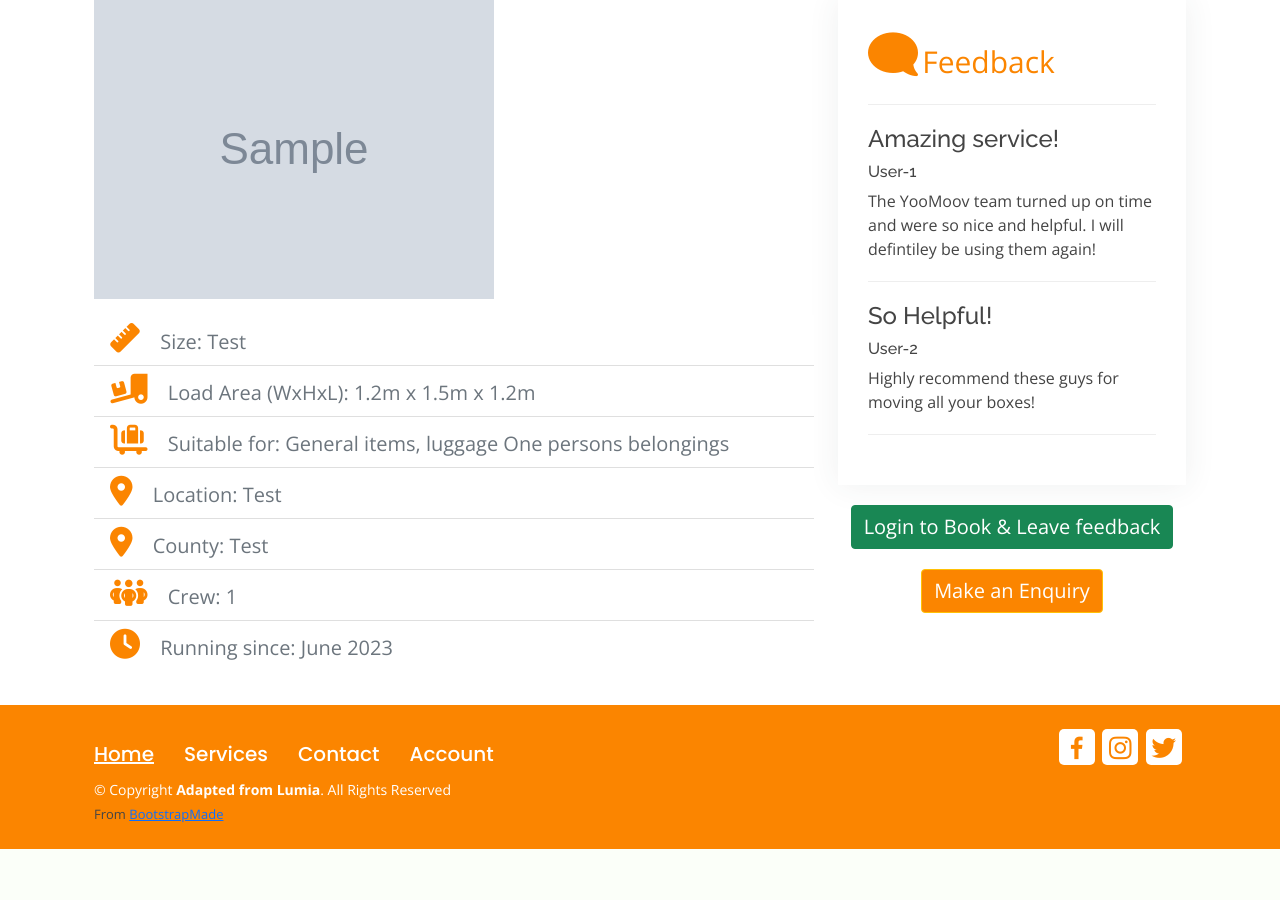
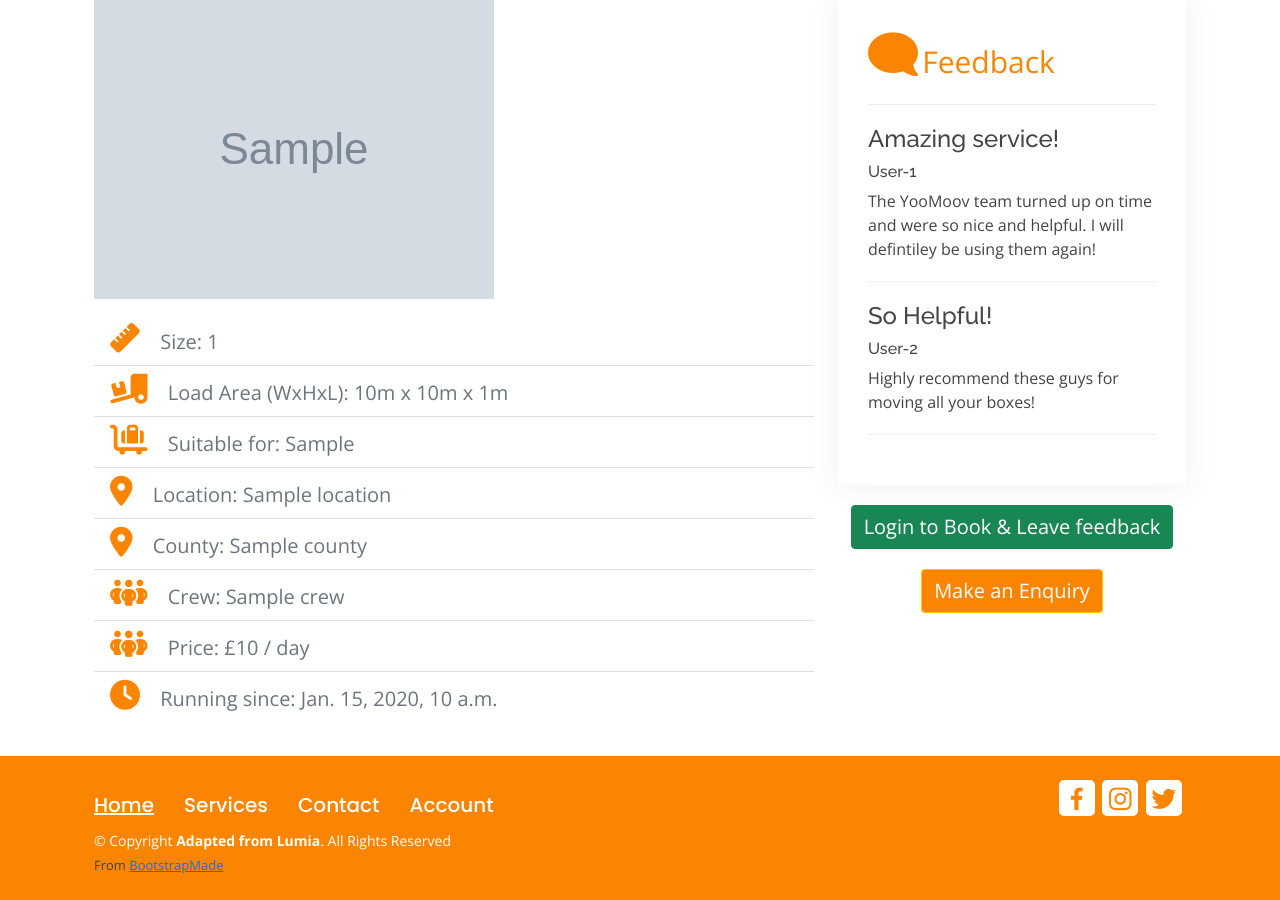
Before and after one commit to rstan-dev/pp4-yoomoov, a Django app: template templates/van_detail.html in a window 1280 px wide. Shown: the part 644-1544 px from the top of the page. Before the commit the page ends 1493 px from the top, so only its background shows below. Run offline with Django 3.2, Linux system fonts and the light colour scheme; the template is opened without the code that fills it: most values are stand-ins (such as "Sample title", 1, 10 or a date in 2020); grey boxes marked "Sample" are stand-in pictures; some libraries are stand-ins or nearby versions.

Commit message:
feat: update all van.fields in van_detail template

```diff
--- a/templates/van_detail.html
+++ b/templates/van_detail.html
@@ -32,34 +32,39 @@
                             <ul class="list-group list-group-flush">
                                 <li class="list-group-item text-secondary">
                                     <i class="fa-solid fa-ruler"></i> Size:
-                                    <span class="float-right">Test</span>
+                                    <span class="float-right">{{ van.size }}</span>
                                 </li>
                                 <li class="list-group-item text-secondary">
                                     <i class="fa-solid fa-truck-ramp-box"></i> Load Area (WxHxL):
-                                    <span class="float-right">1.2m x 1.5m x 1.2m</span>
+                                    <span class="float-right">{{ van.load_area_width }}m x {{ van.load_area_height }}m x
+                                        {{ van.load_area_length }}m</span>
                                 </li>
                                 <li class="list-group-item text-secondary">
                                     <i class="fa-solid fa-cart-flatbed-suitcase"></i> Suitable for:
-                                    <span class="float-right">General items, luggage One persons belongings</span>
+                                    <span class="float-right">{{ van.suitable_for }}</span>
                                 </li>
                                 <li class="list-group-item text-secondary">
                                     <i class="fa-sharp fa-solid fa-location-dot"></i> Location:
-                                    <span class="float-right">Test
+                                    <span class="float-right">{{ van.location }}
                                     </span>
                                 </li>
                                 <li class="list-group-item text-secondary">
                                     <i class="fa-sharp fa-solid fa-location-dot"></i> County:
-                                    <span class="float-right">Test
+                                    <span class="float-right">{{ van.county }}</span>
+                                </li>
+                                <li class="list-group-item text-secondary">
+                                    <i class="fa-solid fa-people-group"></i> Crew:
+                                    <span class="float-right">{{ van.crew }}
                                     </span>
                                 </li>
                                 <li class="list-group-item text-secondary">
-                                    <i class="fa-solid fa-people-group"></i> Crew:
-                                    <span class="float-right">1
+                                    <i class="fa-solid fa-people-group"></i> Price:
+                                    <span class="float-right">£{{ van.price }} / day
                                     </span>
                                 </li>
                                 <li class="list-group-item text-secondary">
                                     <i class="fa-solid fa-clock"></i> Running since:
-                                    <span class="float-right">June 2023
+                                    <span class="float-right">{{ van.date_added }}
                                     </span>
                                 </li>
                             </ul>
```
